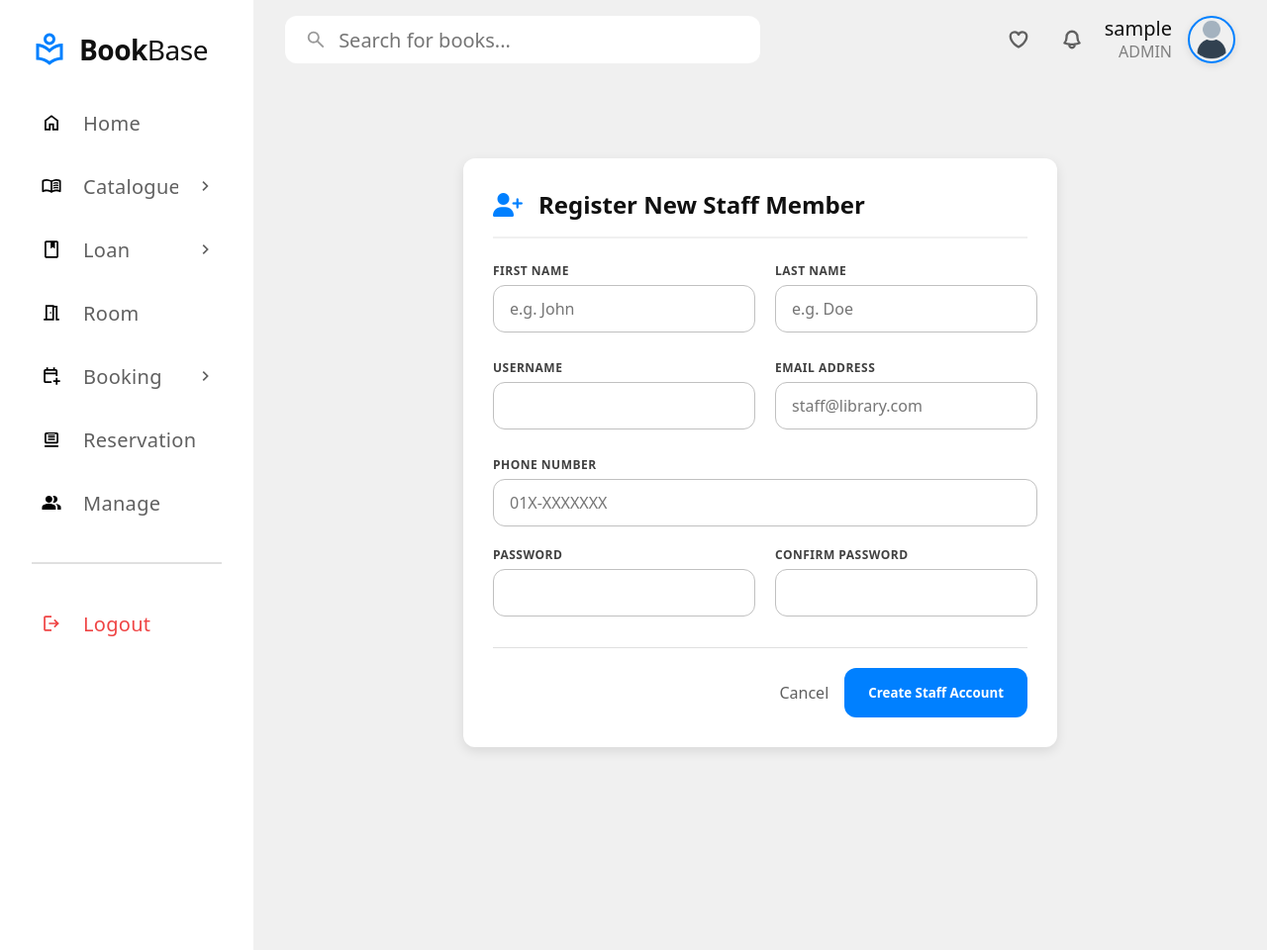
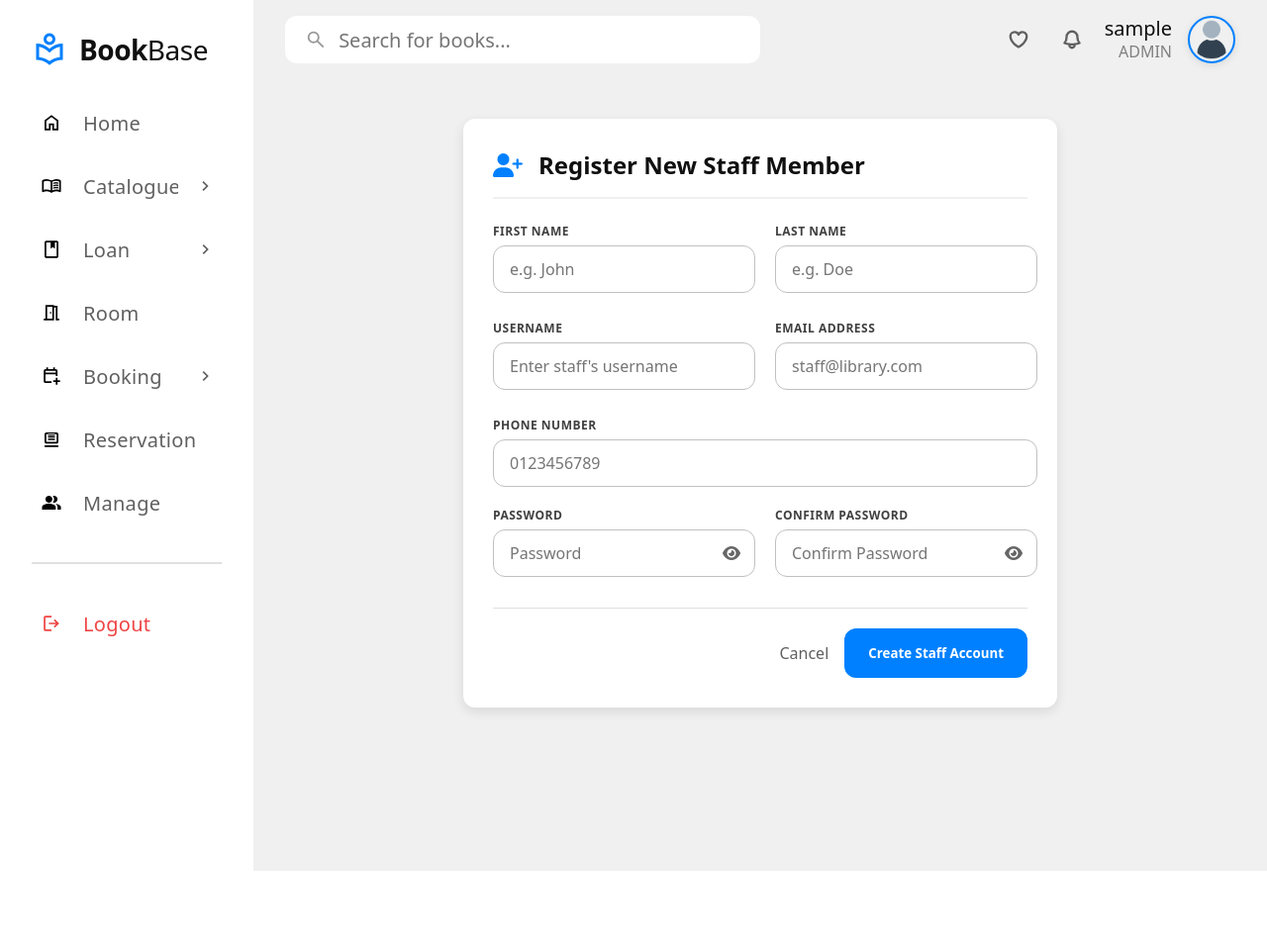
Before and after one commit to kkhhhhh-v61/LibraryManagementSystem, an ASP.NET Core app: page /Admin/CreateStaff in a window 1280 px wide. Shown: the whole page at 99% size. After the commit the page ends 880 px from the top, so only its background shows below. Run offline with ASP.NET Core 8, Linux system fonts and the light colour scheme; the visitor is signed in with stand-in values (Sample User, id 1); some libraries are stand-ins or nearby versions; some web fonts are replaced.

Commit message:
Admin function ui enhancement

```diff
--- a/LibraryManagementSystem/Controllers/AdminController.cs
+++ b/LibraryManagementSystem/Controllers/AdminController.cs
@@ -29,36 +29,45 @@ namespace LibraryManagementSystem.Controllers
         [ValidateAntiForgeryToken]
         public async Task<IActionResult> CreateStaff(RegisterVM model)
         {
-            string hashedPassword = BCrypt.Net.BCrypt.HashPassword(model.Password);
-
             if (ModelState.IsValid)
             {
-                // 1. Check for duplicates
-                if (_db.Users.Any(u => u.Username == model.Username || u.Email == model.Email))
+                // 1. IMPROVED: Individual checks for clear feedback
+                bool isUsernameTaken = _db.Users.Any(u => u.Username == model.Username);
+                bool isEmailTaken = _db.Users.Any(u => u.Email == model.Email);
+                bool isPhoneTaken = _db.Users.Any(u => u.ContactNo == model.ContactNo);
+
+                if (isUsernameTaken || isEmailTaken || isPhoneTaken)
                 {
-                    ModelState.AddModelError("", "Username or Email already exists.");
+                    if (isUsernameTaken)
+                        ModelState.AddModelError("Username", "This username is already registered.");
+
+                    if (isEmailTaken)
+                        ModelState.AddModelError("Email", "This email is already in use.");
+
+                    if (isPhoneTaken)
+                        ModelState.AddModelError("ContactNo", "This phone number is already registered.");
+
+                    // Add a toast so they know WHY the button click didn't redirect
+                    TempData["ToastMessage"] = "Please correct the highlighted errors.";
+                    TempData["ToastType"] = "error";
+
                     return View(model);
                 }
 
-                // 2. Generate a Sequential ID (e.g., S00002)
+                // 2. Security: Hash password only AFTER validation passes
+                string hashedPassword = BCrypt.Net.BCrypt.HashPassword(model.Password);
+
+                // 3. Generate Sequential ID
                 var lastStaff = _db.Users
                     .Where(u => u.Id.StartsWith("S"))
                     .OrderByDescending(u => u.Id)
                     .FirstOrDefault();
 
-                string newId;
-                if (lastStaff == null)
-                {
-                    newId = "S00001"; // Start here if no staff exist
-                }
-                else
-                {
-                    // Extract the number part, increment it, and format back to 5 digits
-                    int lastIdNumber = int.Parse(lastStaff.Id.Substring(1));
-                    newId = "S" + (lastIdNumber + 1).ToString("D5");
-                }
+                string newId = lastStaff == null
+                    ? "S00001"
+                    : "S" + (int.Parse(lastStaff.Id.Substring(1)) + 1).ToString("D5");
 
-                // 3. Map View Model to Database Model
+                // 4. Mapping
                 var newStaff = new User
                 {
                     Id = newId,
@@ -67,7 +76,7 @@ namespace LibraryManagementSystem.Controllers
                     FirstName = model.FirstName,
                     LastName = model.LastName,
                     ContactNo = model.ContactNo,
-                    PasswordHash = hashedPassword, // Note: In production, use hashing!
+                    PasswordHash = hashedPassword,
                     Role = UserRole.STAFF,
                     Status = UserStatus.ACTIVE,
                     CredibilityScore = 100,
@@ -75,12 +84,12 @@ namespace LibraryManagementSystem.Controllers
                     IsProfilePublic = true
                 };
 
-                // 4. Save to Database
                 _db.Users.Add(newStaff);
                 await _db.SaveChangesAsync();
 
-                TempData["Success"] = "New Staff Member " + newId + " Created Successfully!";
-                return RedirectToAction("Index", "Staff"); // Redirect to the working UI list
+                TempData["ToastMessage"] = "Staff member successfully registered!";
+                TempData["ToastType"] = "success";
+                return RedirectToAction("Index", "Staff");
             }
 
             return View(model);
@@ -115,19 +124,21 @@ namespace LibraryManagementSystem.Controllers
             // Map Database User -> ProfileVM
             var model = new LibraryManagementSystem.Models.ProfileVM
             {
-                Username = user.Username, // Read-only usually
+                Username = user.Username,
                 Email = user.Email,
                 FirstName = user.FirstName,
                 LastName = user.LastName,
                 ContactNo = user.ContactNo,
-                Role = user.Role.ToString(), // Convert Enum to String
+                Role = user.Role.ToString(),
                 CredibilityScore = user.CredibilityScore,
                 IsProfilePublic = user.IsProfilePublic
-                // We don't map Password here (security)
             };
 
-            ViewData["UserId"] = user.Id; // Keep ID separate for the form post
-            return View(model);
+            // REMOVE THE REDIRECT AND TOAST MESSAGE FROM HERE
+            // These belonged in the Create method, not the Edit GET method.
+
+            ViewData["UserId"] = id; // Ensure the ID is passed to the view for the form
+            return View(model);      // This allows the Edit page to actually load!
         }
 
         [HttpPost]
@@ -145,6 +156,7 @@ namespace LibraryManagementSystem.Controllers
 
             if (ModelState.IsValid)
             {
+                // 1. Update the user properties
                 user.FirstName = model.FirstName;
                 user.LastName = model.LastName;
                 user.Email = model.Email;
@@ -154,16 +166,15 @@ namespace LibraryManagementSystem.Controllers
                 _db.Entry(user).State = Microsoft.EntityFrameworkCore.EntityState.Modified;
                 await _db.SaveChangesAsync();
 
-                TempData["ToastMessage"] = "Update Successful!";
+                // 2. Set the Success Toast Message here!
+                TempData["ToastMessage"] = "Profile for " + user.Username + " updated successfully!";
                 TempData["ToastType"] = "success";
+
+                // 3. Redirect back to the list
                 return RedirectToAction("Index", "Staff");
             }
 
-            // DEBUG: If you reach here, the button "did nothing" because validation failed.
-            // This will print the errors to your Output window in Visual Studio
-            var errors = ModelState.Values.SelectMany(v => v.Errors);
-            foreach (var error in errors) { System.Diagnostics.Debug.WriteLine(error.ErrorMessage); }
-
+            // If validation fails, stay on the edit page
             ViewData["UserId"] = id;
             return View(model);
         }
--- a/LibraryManagementSystem/Views/Admin/CreateStaff.cshtml
+++ b/LibraryManagementSystem/Views/Admin/CreateStaff.cshtml
@@ -4,7 +4,7 @@
     ViewData["Title"] = "Add New Staff";
 }
 <link rel="stylesheet" href="~/css/AdminActions.css" />
-<div class="admin-action-view">
+
 <div class="admin-action-view">
     <div class="admin-action-card">
         <div class="admin-action-header">
@@ -29,7 +29,7 @@
 
                 <div class="admin-field-group">
                     <label class="admin-label">Username</label>
-                    <input asp-for="Username" class="admin-input" />
+                    <input asp-for="Username" class="admin-input" placeholder="Enter staff's username" autocomplete="new-password" />
                     <span asp-validation-for="Username" class="admin-validation-error"></span>
                 </div>
                 <div class="admin-field-group">
@@ -40,17 +40,24 @@
 
                 <div class="admin-field-group admin-full-width">
                     <label class="admin-label">Phone Number</label>
-                    <input asp-for="ContactNo" class="admin-input" placeholder="01X-XXXXXXX" />
+                    <input asp-for="ContactNo" class="admin-input" placeholder="0123456789" />
                 </div>
 
                 <div class="admin-field-group">
-                    <label class="admin-label">Password</label>
-                    <input asp-for="Password" type="password" class="admin-input" />
+                    <label class="admin-label" for="Password">Password</label>
+                    <div style="position: relative; width: 100%;">
+                        <input asp-for="Password" class="admin-input" id="Password" placeholder="Password" style="width: 100%;" />
+                        <i class="fas fa-eye toggle-icon" onclick="togglePassword('Password', this)"></i>
+                    </div>
                     <span asp-validation-for="Password" class="admin-validation-error"></span>
                 </div>
+
                 <div class="admin-field-group">
-                    <label class="admin-label">Confirm Password</label>
-                    <input asp-for="ConfirmPassword" type="password" class="admin-input" />
+                    <label class="admin-label" for="ConfirmPassword">Confirm Password</label>
+                    <div style="position: relative; width: 100%;">
+                        <input asp-for="ConfirmPassword" class="admin-input" id="ConfirmPassword" placeholder="Confirm Password" style="width: 100%;" />
+                        <i class="fas fa-eye toggle-icon" onclick="togglePassword('ConfirmPassword', this)"></i>
+                    </div>
                     <span asp-validation-for="ConfirmPassword" class="admin-validation-error"></span>
                 </div>
             </div>
@@ -62,7 +69,6 @@
         </form>
     </div>
 </div>
-
 @section Scripts {
     @{
         await Html.RenderPartialAsync("_ValidationScriptsPartial");
--- a/LibraryManagementSystem/Views/Shared/_Layout.cshtml
+++ b/LibraryManagementSystem/Views/Shared/_Layout.cshtml
@@ -111,25 +111,12 @@
                 @if (User.IsInRole("STAFF") || User.IsInRole("ADMIN"))
                 {
                     <div class="sidebar-nav__item">
-                        <a href="#" class="sidebar-nav__link @Html.IsActive("Staff", null, "sidebar-nav__link--active")">
+                        <a asp-controller="Staff" asp-action="Index" class="sidebar-nav__link @Html.IsActive("Staff", "Index", "sidebar-nav__link--active")">
                             <svg xmlns="http://www.w3.org/2000/svg" height="24px" viewBox="0 -960 960 960" width="24px" fill="#000000" class="sidebar-nav__icon">
                                 <path d="M40-160v-112q0-34 17.5-62.5T104-378q62-31 126-46.5T360-440q66 0 130 15.5T616-378q29 15 46.5 43.5T680-272v112H40Zm720 0v-120q0-44-24.5-84.5T666-434q51 6 96 20.5t84 35.5q36 20 55 44.5t19 53.5v120H760ZM360-480q-66 0-113-47t-47-113q0-66 47-113t113-47q66 0 113 47t47 113q0 66-47 113t-113 47Zm400-160q0 66-47 113t-113 47q-11 0-28-2.5t-28-5.5q27-32 41.5-71t14.5-81q0-42-14.5-81T544-792q14-5 28-6.5t28-1.5q66 0 113 47t47 113Z" />
                             </svg>
                             <span class="sidebar-nav__text">Manage</span>
                         </a>
-
-                        <div class="sidebar-subnav">
-                            <a asp-controller="Staff" asp-action="Index" class="sidebar-subnav__link @Html.IsActive("Staff", "Index", "sidebar-subnav__link--active")">
-                                User Management
-                            </a>
-
-                            @if (User.IsInRole("ADMIN") || User.IsInRole("Admin"))
-                            {
-                                <li class="nav-item">
-                                    <a class="nav-link text-dark" asp-controller="Admin" asp-action="Index">Admin Panel</a>
-                                </li>
-                            }
-                        </div>
                     </div>
                 }
             @if (User.Identity.IsAuthenticated)
--- a/LibraryManagementSystem/wwwroot/css/AdminActions.css
+++ b/LibraryManagementSystem/wwwroot/css/AdminActions.css
@@ -59,6 +59,7 @@
 
 /* Form Inputs (Matching your app.css variables) */
 .admin-field-group {
+    position: relative;
     display: flex;
     flex-direction: column;
     gap: var(--spacing-xxs);
@@ -150,3 +151,29 @@
         grid-column: span 1;
     }
 }
+/* ===========================================================================
+   PASSWORD TOGGLE STYLING
+   =========================================================================== */
+
+/* Ensure the wrapper centers the icon vertically */
+.admin-field-group div[style*="position: relative"] {
+    display: flex;
+    align-items: center;
+}
+
+.toggle-icon {
+    position: absolute;
+    right: 15px;
+    top: 50%;
+    transform: translateY(-50%); /* Perfect vertical centering */
+    cursor: pointer;
+    color: #666;
+    z-index: 10;
+    font-size: 16px;
+    background: white; /* Prevents input borders from showing through the icon */
+    padding-left: 5px;
+}
+
+    .toggle-icon:hover {
+        color: var(--color-primary-base);
+    }
```
Also changed, not shown: LibraryManagementSystem/Controllers/StaffController.cs (+4 -4 lines), LibraryManagementSystem/Models/ViewModels.cs (+5 -4 lines), LibraryManagementSystem/Views/Admin/Edit.cshtml (+7 -3 lines), LibraryManagementSystem/Views/Staff/Index.cshtml (+20 -11 lines), LibraryManagementSystem/Views/Staff/_UserTableBody.cshtml (+6 -1 lines), LibraryManagementSystem/wwwroot/css/UserList.css (+68 -1 lines).
